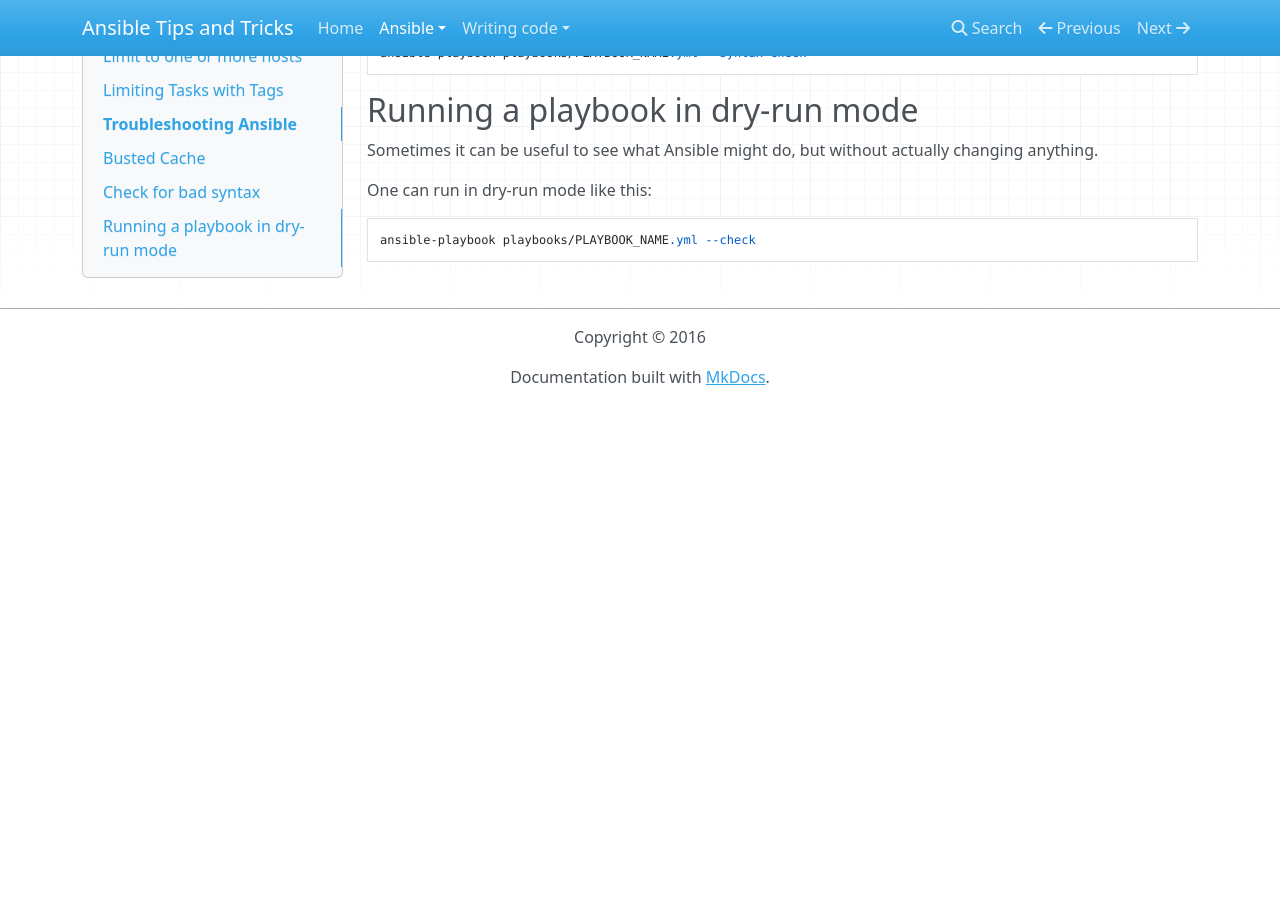
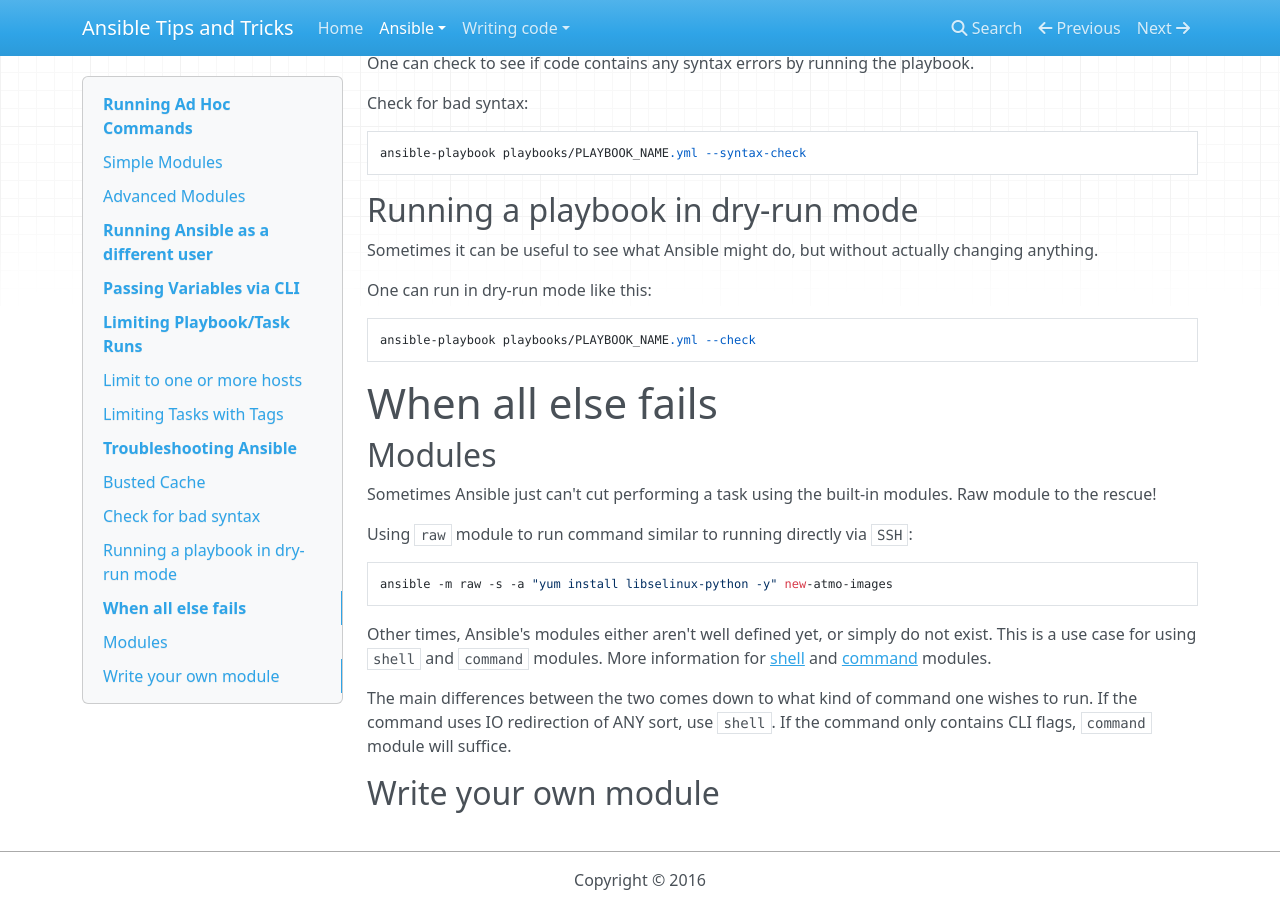
Before and after one commit to nfaction/ansible-tips-and-tricks, an MkDocs documentation site: the page built from docs/ansible/commands.md, in a window 1280 px wide and 900 px high, scrolled down 2727 px. Built offline with MkDocs 1.6.1, drawn with Linux system fonts in a browser that asks for light colours; nearby versions of some CDN libraries; old or Windows-style settings are respelled for this version of MkDocs; before the commit the page ends 3132 px from its top, so only the background shows below that; some of the changed text lies outside the part shown.

Commit message:
Add shell/command notes and raw modules 	modified:   docs/ansible/commands.md

````diff
--- a/docs/ansible/commands.md
+++ b/docs/ansible/commands.md
@@ -50,6 +50,12 @@ Specifying a user:
 
 ```
 ansible-playbook playbooks/atmo_playbook.yml --user atmouser
+```
+
+Using a specific `SSH` private key:
+
+```
+ansible -m ping hosts --private-key=~/.ssh/keys/id_rsa -u centos
 ```
 
 # Passing Variables via CLI
@@ -141,3 +147,20 @@ One can run in dry-run mode like this:
 ```
 ansible-playbook playbooks/PLAYBOOK_NAME.yml --check
 ```
+
+# When all else fails
+
+## Modules
+Sometimes Ansible just can't cut performing a task using the built-in modules.  Raw module to the rescue!
+
+Using `raw` module to run command similar to running directly via `SSH`:
+
+```
+ansible -m raw -s -a "yum install libselinux-python -y" new-atmo-images
+```
+
+Other times, Ansible's modules either aren't well defined yet, or simply do not exist.  This is a use case for using `shell` and `command` modules.  More information for [shell](http://docs.ansible.com/ansible/shell_module.html) and [command](http://docs.ansible.com/ansible/command_module.html) modules.
+
+The main differences between the two comes down to what kind of command one wishes to run.  If the command uses IO redirection of ANY sort, use `shell`.  If the command only contains CLI flags, `command` module will suffice.
+
+## Write your own module
````
